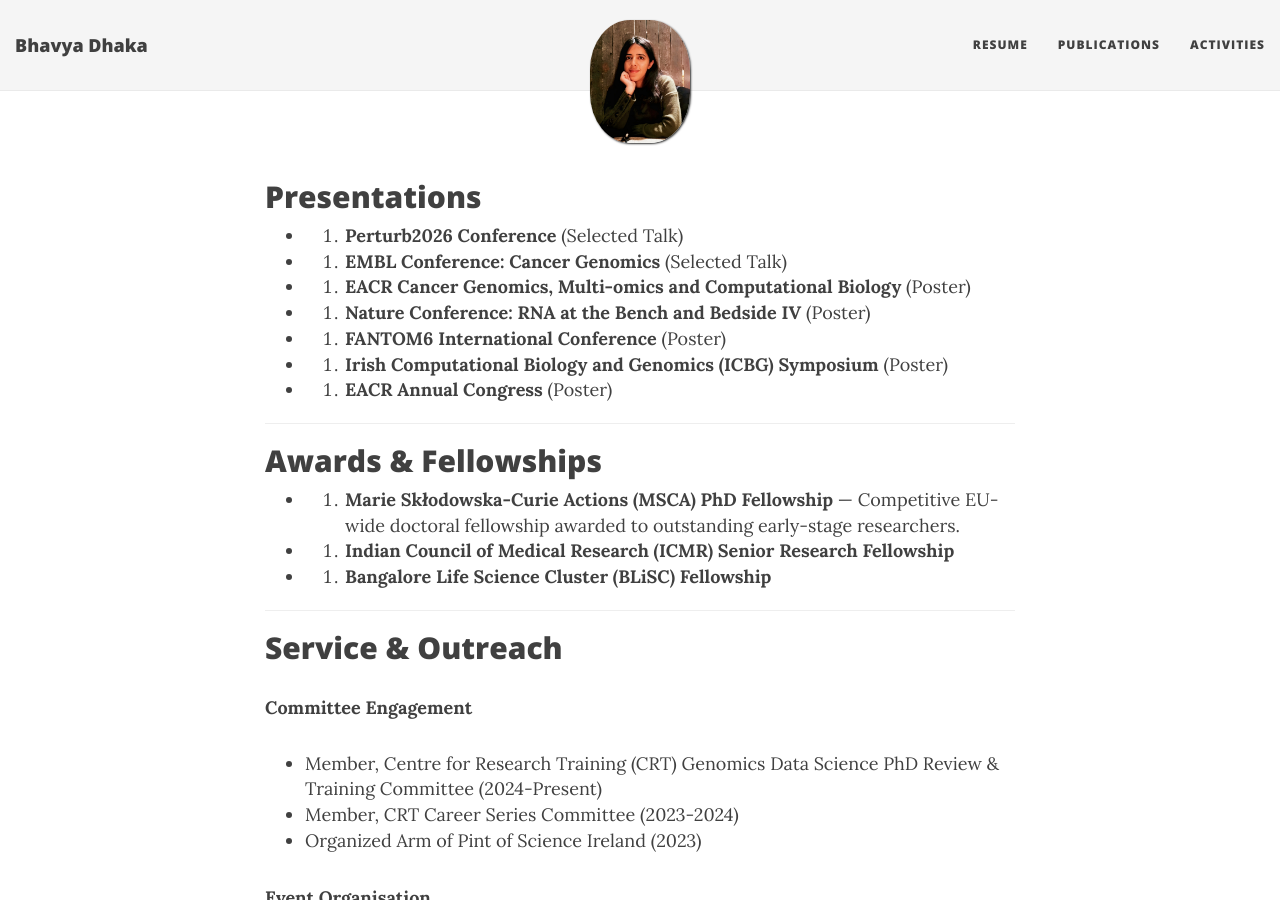
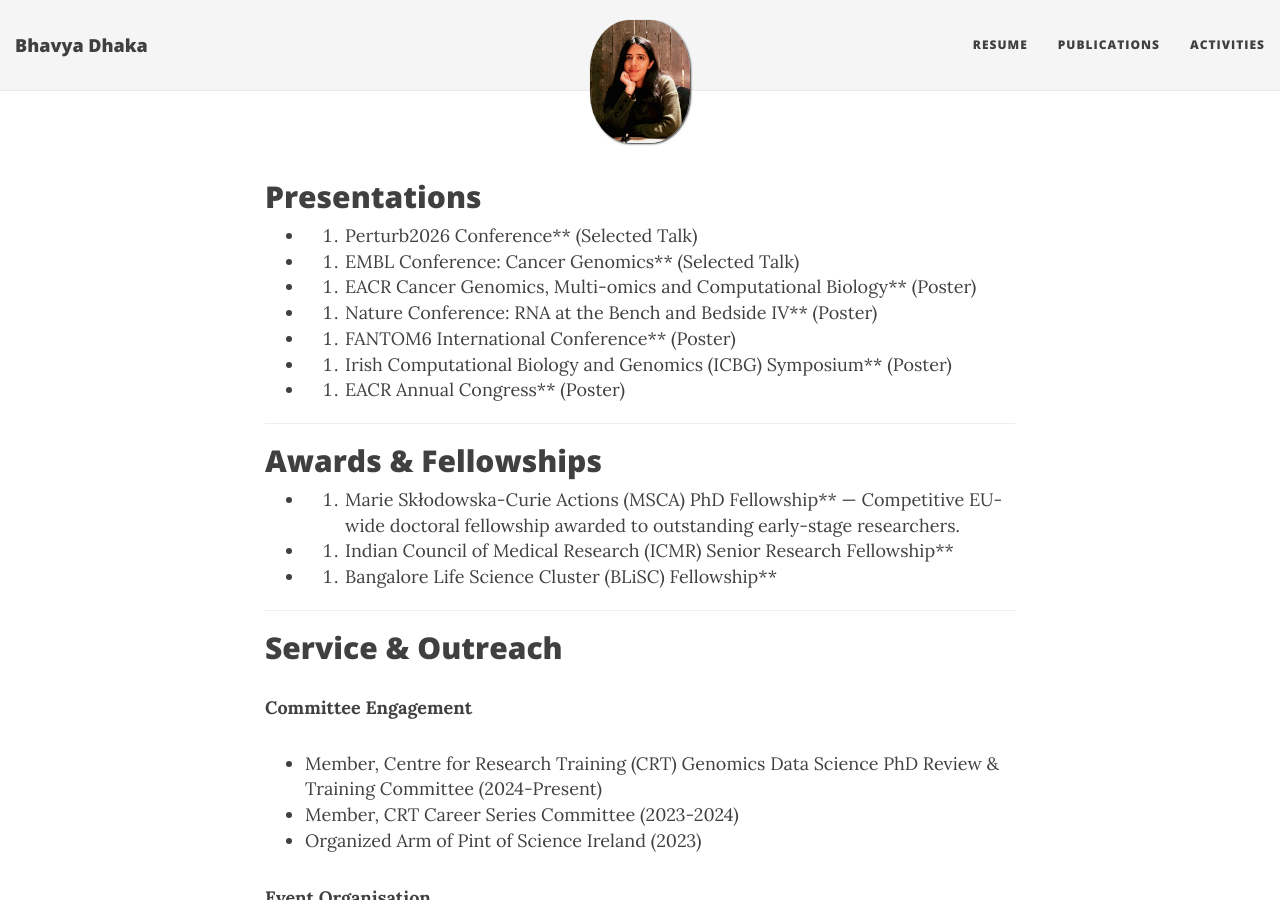
Before and after one commit to bhavya1929/bhavya1929.github.io, a Jekyll site: the page built from activities.md, in a window 1280 px wide and 900 px high. Built offline with Jekyll 4.4.1, drawn with Linux system fonts in a browser that asks for light colours; nearby versions of some CDN libraries.

```diff
--- a/activities.md
+++ b/activities.md
@@ -5,21 +5,21 @@ title: ""
 
 ## Presentations
 
-- 2026. **Perturb2026 Conference** (Selected Talk)
-- 2025. **EMBL Conference: Cancer Genomics** (Selected Talk)
-- 2024. **EACR Cancer Genomics, Multi-omics and Computational Biology** (Poster)
-- 2024. **Nature Conference: RNA at the Bench and Bedside IV** (Poster)
-- 2023. **FANTOM6 International Conference** (Poster)
-- 2023. **Irish Computational Biology and Genomics (ICBG) Symposium** (Poster)
-- 2021. **EACR Annual Congress** (Poster)
+- 2026. Perturb2026 Conference** (Selected Talk)
+- 2025. EMBL Conference: Cancer Genomics** (Selected Talk)
+- 2024. EACR Cancer Genomics, Multi-omics and Computational Biology** (Poster)
+- 2024. Nature Conference: RNA at the Bench and Bedside IV** (Poster)
+- 2023. FANTOM6 International Conference** (Poster)
+- 2023. Irish Computational Biology and Genomics (ICBG) Symposium** (Poster)
+- 2021. EACR Annual Congress** (Poster)
 
 ---
 
 ## Awards & Fellowships
 
-- 2023. **Marie Skłodowska-Curie Actions (MSCA) PhD Fellowship** — Competitive EU-wide doctoral fellowship awarded to outstanding early-stage researchers.
-- 2022. **Indian Council of Medical Research (ICMR) Senior Research Fellowship**
-- 2019. **Bangalore Life Science Cluster (BLiSC) Fellowship**
+- 2023. Marie Skłodowska-Curie Actions (MSCA) PhD Fellowship** — Competitive EU-wide doctoral fellowship awarded to outstanding early-stage researchers.
+- 2022. Indian Council of Medical Research (ICMR) Senior Research Fellowship**
+- 2019. Bangalore Life Science Cluster (BLiSC) Fellowship**
 
 ---
 
```
